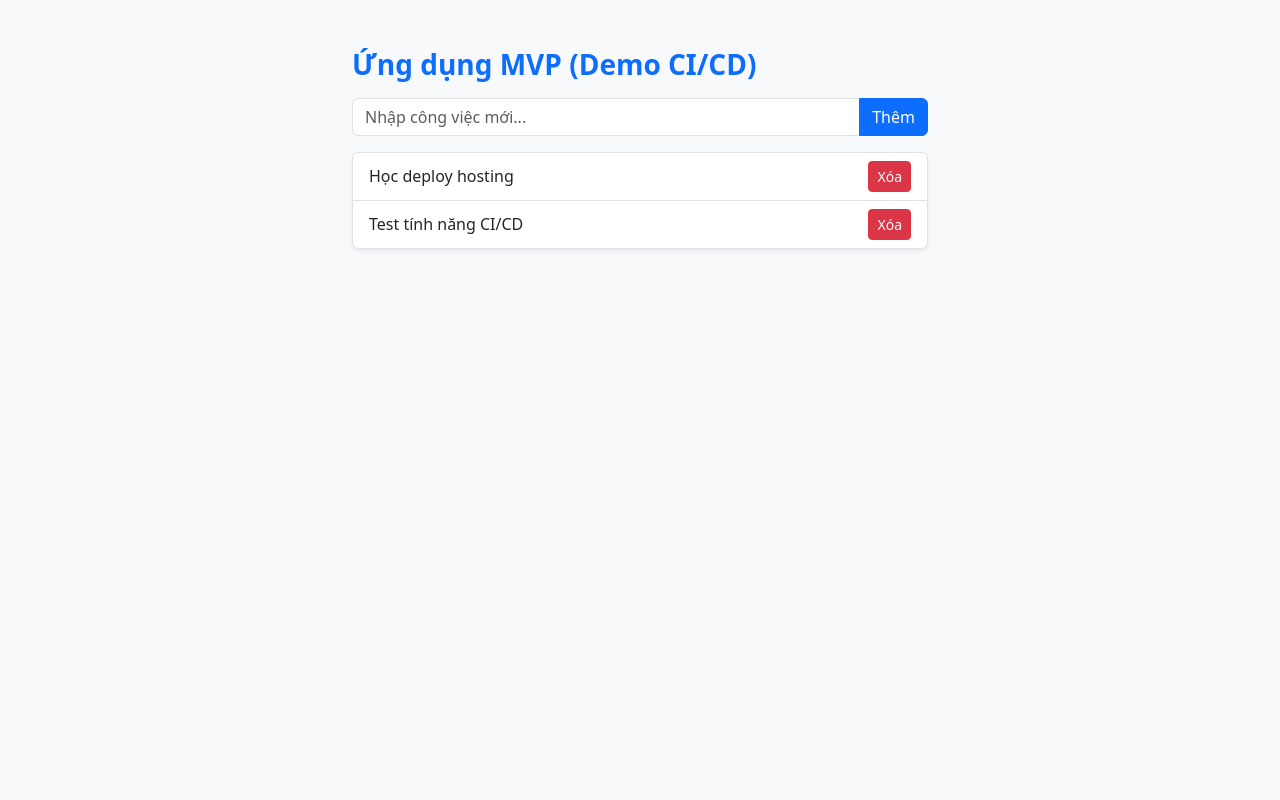
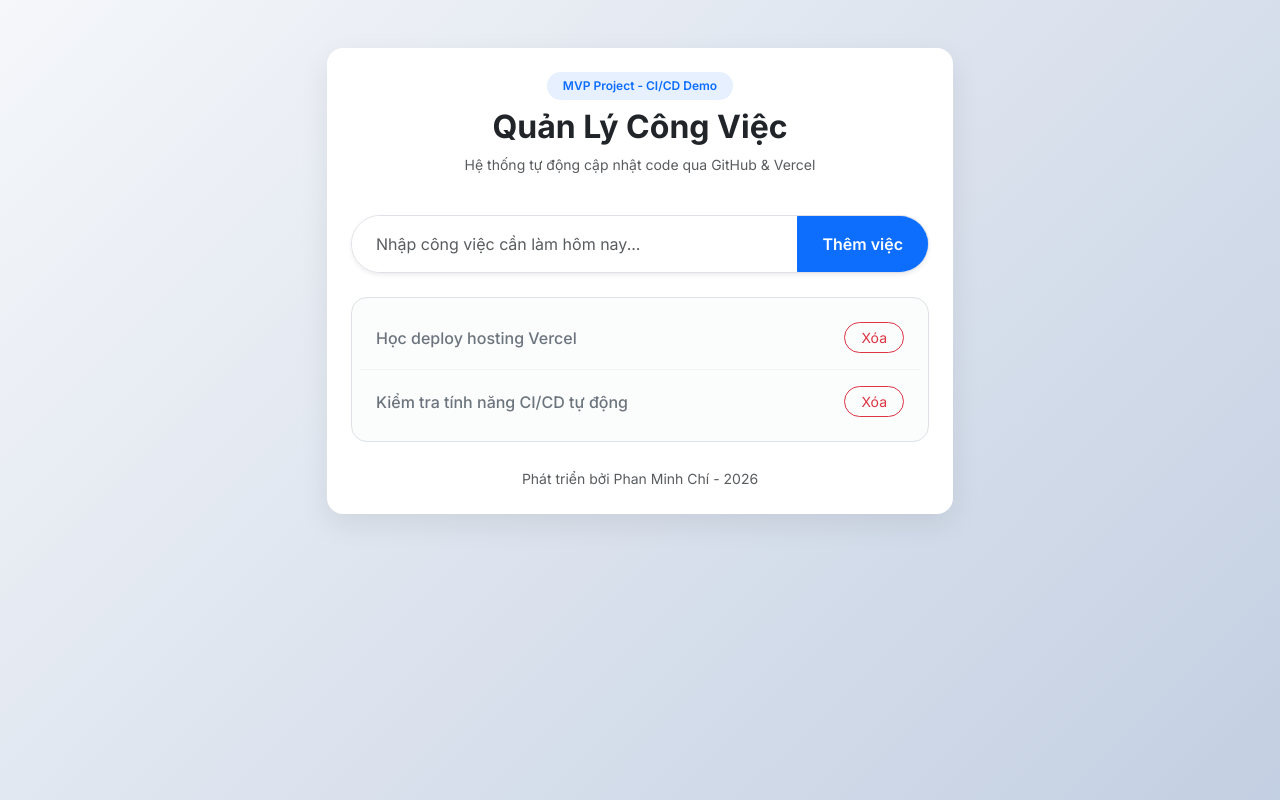
Before and after one commit to phanminhchi2012/scalys, a plain HTML site: page index.html in a window 1280 px wide. Drawn offline with nearby package versions, Linux system fonts and the light colour scheme.

Commit message:
Update index.html

```diff
--- a/index.html
+++ b/index.html
@@ -2,35 +2,102 @@
 <html lang="vi">
 <head>
     <meta charset="UTF-8">
-    <title>Ứng dụng Quản lý công việc - MVP</title>
+    <meta name="viewport" content="width=device-width, initial-scale=1.0">
+    <title>Ứng dụng Quản lý công việc - MVP CI/CD</title>
+    <!-- Thêm Google Fonts Inter và Bootstrap 5 -->
+    <link href="https://fonts.googleapis.com/css2?family=Inter:wght@400;500;600;700&display=swap" rel="stylesheet">
     <link href="https://cdn.jsdelivr.net/npm/bootstrap@5.3.0/dist/css/bootstrap.min.css" rel="stylesheet">
+    <style>
+        body {
+            font-family: 'Inter', sans-serif;
+            background: linear-gradient(135deg, #f5f7fa 0%, #c3cfe2 100%);
+            min-height: 100vh;
+        }
+        .card-custom {
+            border: none;
+            border-radius: 16px;
+            box-shadow: 0 10px 30px rgba(0, 0, 0, 0.08);
+        }
+        .list-group-item {
+            border: none;
+            border-bottom: 1px solid #f1f3f5;
+            transition: all 0.2s ease;
+        }
+        .list-group-item:last-child {
+            border-bottom: none;
+        }
+        .list-group-item:hover {
+            background-color: #f8f9fa;
+        }
+    </style>
 </head>
-<body class="bg-light">
-<div class="container py-5" style="max-width: 600px;">
-    <h3 class="text-primary fw-bold mb-3">Ứng dụng MVP (Demo CI/CD)</h3>
-    <div class="input-group mb-3">
-        <input type="text" id="taskInput" class="form-control" placeholder="Nhập công việc mới...">
-        <button class="btn btn-primary" onclick="addTask()">Thêm</button>
+<body class="py-5">
+
+<div class="container" style="max-width: 650px;">
+    <div class="card card-custom p-4 bg-white">
+        <div class="text-center mb-4">
+            <span class="badge bg-primary bg-opacity-10 text-primary px-3 py-2 rounded-pill mb-2 fw-semibold">MVP Project - CI/CD Demo</span>
+            <h2 class="fw-bold text-dark">Quản Lý Công Việc</h2>
+            <p class="text-muted small">Hệ thống tự động cập nhật code qua GitHub & Vercel</p>
+        </div>
+
+        <!-- Ô nhập công việc -->
+        <div class="input-group mb-4 shadow-sm rounded-pill overflow-hidden border">
+            <input type="text" id="taskInput" class="form-control border-0 px-4 py-3 shadow-none" placeholder="Nhập công việc cần làm hôm nay...">
+            <button class="btn btn-primary px-4 fw-semibold" onclick="addTask()">Thêm việc</button>
+        </div>
+
+        <!-- Danh sách công việc -->
+        <div class="card border bg-light bg-opacity-50 rounded-4 p-2">
+            <ul id="taskList" class="list-group list-group-flush bg-transparent"></ul>
+        </div>
+
+        <div class="text-center mt-4">
+            <small class="text-muted">Phát triển bởi Phan Minh Chí - 2026</small>
+        </div>
     </div>
-    <ul id="taskList" class="list-group shadow-sm"></ul>
 </div>
 
 <script>
-    let tasks = JSON.parse(localStorage.getItem('tasks')) || ['Học deploy hosting', 'Test tính năng CI/CD'];
+    let tasks = JSON.parse(localStorage.getItem('tasks')) || ['Học deploy hosting Vercel', 'Kiểm tra tính năng CI/CD tự động'];
+
     function render() {
         localStorage.setItem('tasks', JSON.stringify(tasks));
-        document.getElementById('taskList').innerHTML = tasks.map((t, i) => `
-            <li class="list-group-item d-flex justify-content-between align-items-center">
-                <span>${t}</span>
-                <button class="btn btn-sm btn-danger" onclick="delTask(${i})">Xóa</button>
+        const listEl = document.getElementById('taskList');
+        if (tasks.length === 0) {
+            listEl.innerHTML = `<li class="text-center text-muted py-3">Chưa có công việc nào. Hãy thêm mới!</li>`;
+            return;
+        }
+        listEl.innerHTML = tasks.map((t, i) => `
+            <li class="list-group-item d-flex justify-content-between align-items-center py-3 px-3 bg-transparent">
+                <span class="fw-medium text-secondary">${t}</span>
+                <button class="btn btn-sm btn-outline-danger px-3 rounded-pill" onclick="delTask(${i})">Xóa</button>
             </li>
         `).join('');
     }
+
     function addTask() {
-        const val = document.getElementById('taskInput').value.trim();
-        if (val) { tasks.unshift(val); document.getElementById('taskInput').value = ''; render(); }
+        const input = document.getElementById('taskInput');
+        const val = input.value.trim();
+        if (val) {
+            tasks.unshift(val);
+            input.value = '';
+            render();
+        }
     }
-    function delTask(i) { tasks.splice(i, 1); render(); }
+
+    function delTask(i) {
+        tasks.splice(i, 1);
+        render();
+    }
+
+    // Cho phép bấm phím Enter để thêm nhanh
+    document.getElementById('taskInput').addEventListener('keypress', function(e) {
+        if (e.key === 'Enter') {
+            addTask();
+        }
+    });
+
     render();
 </script>
 </body>
```
